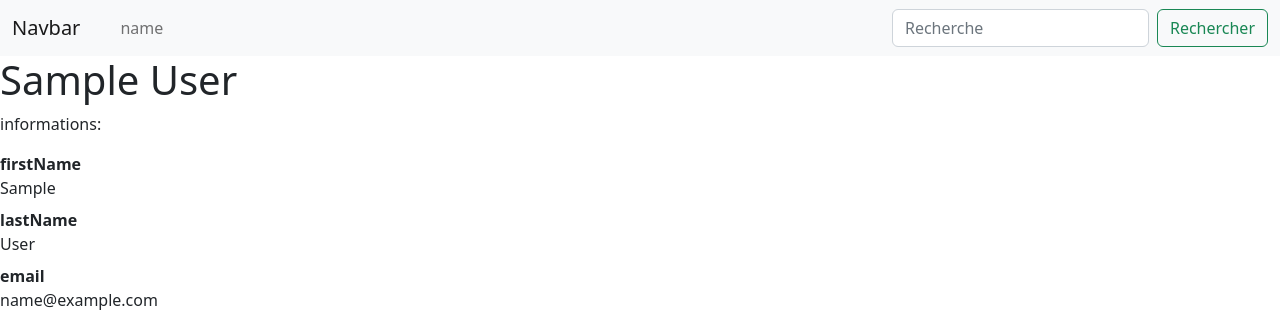
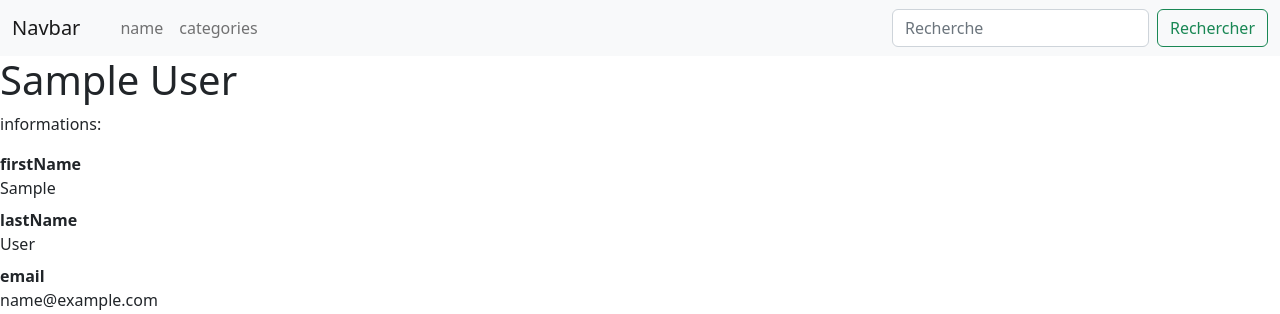
Before and after one commit to Eugene-Cordier/symfony-contacts, a Symfony app: template templates/contact/show.html.twig in a window 1280 px wide. Shown: the top 314 px of the page. Run offline with Twig, Linux system fonts and the light colour scheme; the template is opened without the code that fills it: most values are stand-ins (such as "Sample title", 1, 10 or a date in 2020); some libraries are stand-ins or nearby versions.

Commit message:
ajout link categories dans navBar

```diff
--- a/templates/base.html.twig
+++ b/templates/base.html.twig
@@ -27,7 +27,8 @@
             <div class="collapse navbar-collapse" id="navbarSupportedContent">
                 <ul class="navbar-nav me-auto mb-2 mb-lg-0">
                     <li class="nav-link"></li>
-                    <li class="nav-item"><a href="" class="nav-link">name</a></li>
+                    <li class="nav-item-name"><a href="" class="nav-link">name</a></li>
+                    <li class="nav-item-category"><a href="{{ path('app_category') }}" class="nav-link">categories</a></li>
                 </ul>
                 <form class="d-flex" role="search" method="get" action="{{ path('app_contact') }}">
                     <input class="form-control me-2" type="search" placeholder="Recherche" aria-label="Search" name="search">
```
